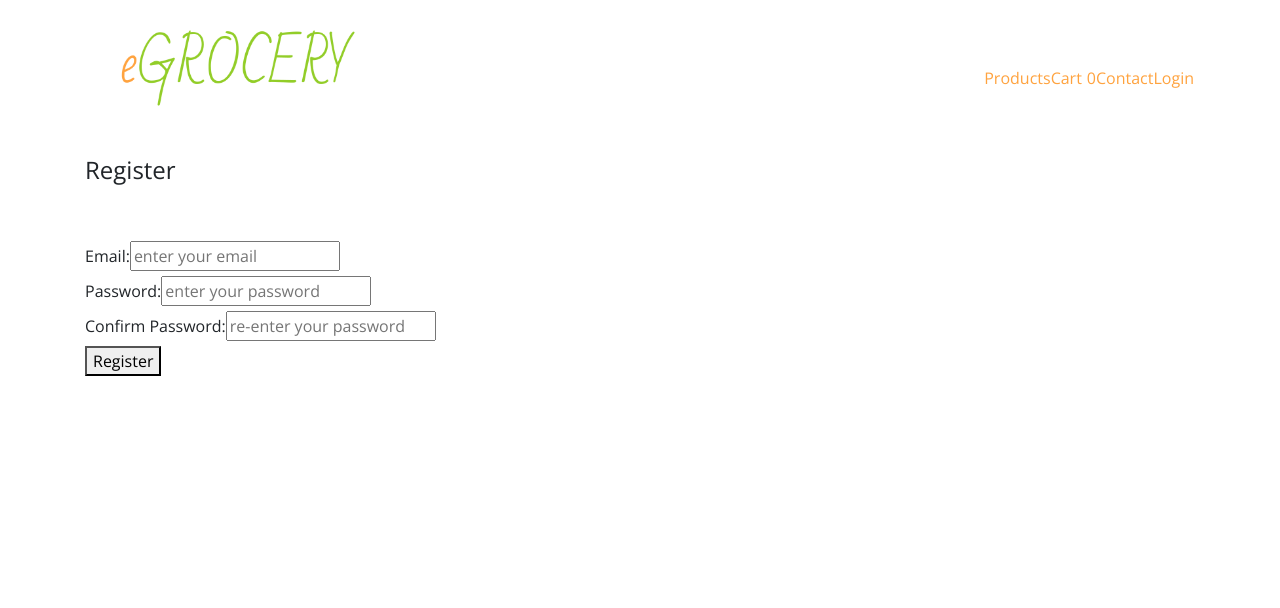
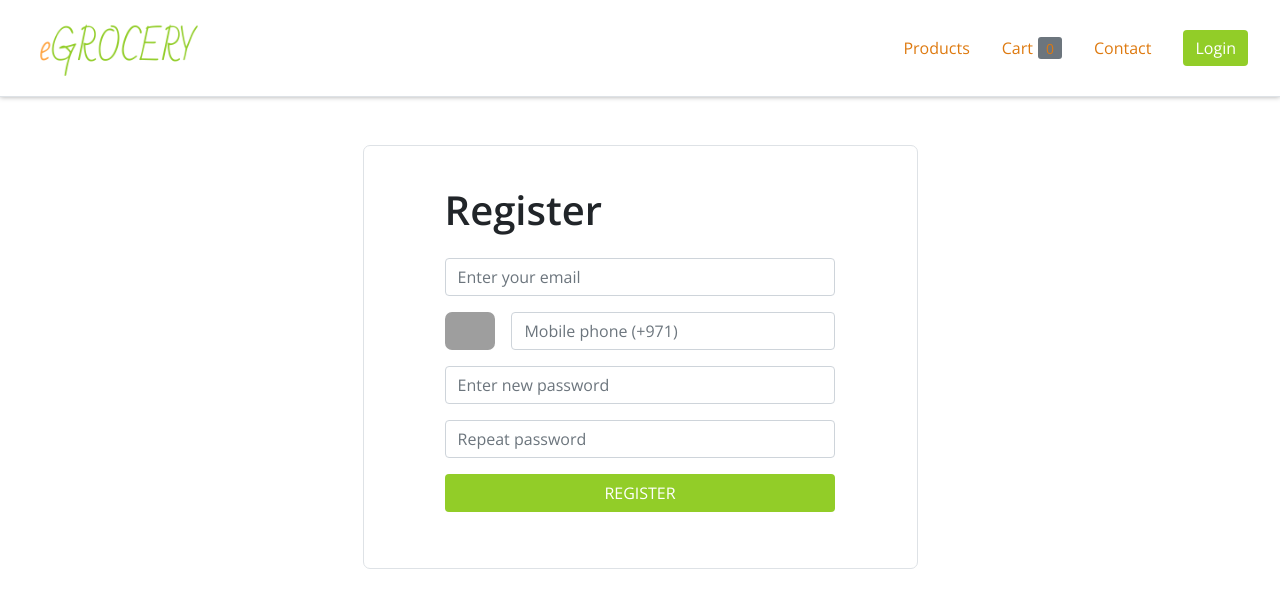
Before and after one commit to phamleyennhi/eGrocery, a React (Create React App) app in the folder egrocery/: page /register in a window 1280 px wide. Shown: the top 608 px of the page. Built offline with nearby package versions, Linux system fonts and the light colour scheme; no server answers; grey boxes are pictures that could not be loaded.

Commit message:
styled register and login

```diff
--- a/egrocery/src/App.js
+++ b/egrocery/src/App.js
@@ -1,11 +1,25 @@
-import React, { Component } from "react";
+import React, { Component, useState } from "react";
 import { Switch, Route, Link, BrowserRouter as Router } from "react-router-dom";
 import axios from 'axios';
 import jwt_decode from 'jwt-decode';
 
 
 import 'bootstrap/dist/css/bootstrap.min.css'; //bootstrap
-import { Container, Row, Col} from 'reactstrap';
+import { Container, Row, Col, Button} from 'reactstrap';
+import {
+  Collapse,
+  Navbar,
+  NavbarToggler,
+  NavbarBrand,
+  Nav,
+  NavItem,
+  NavLink,
+  UncontrolledDropdown,
+  DropdownToggle,
+  DropdownMenu,
+  DropdownItem,
+  NavbarText
+} from 'reactstrap';
 
 import AddProduct from './components/AddProduct';
 import Cart from './components/Cart';
@@ -147,6 +161,9 @@ export default class App extends Component {
     this.clearCart();
   };
 
+  // Navbar burger collapse button
+  // const [isOpen, setIsOpen] = useState(false);
+  // const toggle = () => setIsOpen(!isOpen);
 
   render() {
     return (
@@ -164,71 +181,78 @@ export default class App extends Component {
       >
         <Router ref={this.routerRef}>
         <div className="App">
-          <nav
-            className="navbar container"
+          <Navbar
+            className="border-bottom mb-5 bg-white"
             role="navigation"
             aria-label="main navigation"
+
           >
-            <div className="navbar-brand">
-            <div style={{height: "100px"}}>
-              <img style={{width: "300px"}} src="eGROCERY.png" alt=""/>
-              </div>
-              <label
-                role="button"
-                className="navbar-burger burger"
-                aria-label="menu"
-                aria-expanded="false"
-                data-target="navbarBasicExample"
-                onClick={e => {
-                  e.preventDefault();
-                  this.setState({ showMenu: !this.state.showMenu });
-                }}
-              >
-                <span aria-hidden="true"></span>
-                <span aria-hidden="true"></span>
-                <span aria-hidden="true"></span>
-              </label>
-            </div>
-              <div className={`navbar-menu ${
+            <NavbarBrand href="/" style={{height: "10vh"}}>
+              <img style={{height: "100%", width: "auto"}} src="eGROCERY.png" alt=""/>
+            </NavbarBrand>
+
+            <Nav navbar className={`flex-row ${
                   this.state.showMenu ? "is-active" : ""
                 }`}>
-                <Link to="/products" className="navbar-item">
-                  Products
-                </Link>
+              <NavItem>
+                <NavLink href="/products">Products</NavLink>
+              </NavItem>
+
               {(!this.state.user||(this.state.user && this.state.user.accessLevel > 0)) &&
-                (<Link to="/cart" className="navbar-item">
+                (<NavItem>
+                <NavLink href="/cart">
                   Cart
                   <span
-                    className="tag is-primary"
-                    style={{ marginLeft: "5px" }}
+                    className="bg-secondary pl-2 pr-2"
+                    style={{ marginLeft: "5px", borderRadius: "3px" }}
                   >
+                  <small>
                     { Object.keys(this.state.cart).length }
+                  </small>
                   </span>
-                </Link>)
+                </NavLink>
+                </NavItem>)
               }
+
               {this.state.user && this.state.user.accessLevel < 1 && (
-                  <Link to="/add-product" className="navbar-item">
+                <NavItem>
+                  <NavLink href="/add-product">
                     Add Product
-                  </Link>
+                  </NavLink>
+                </NavItem>
               )}
+
               {(!this.state.user||(this.state.user && this.state.user.accessLevel > 0)) &&
-                (<Link to="/contact" className="navbar-item">
+                (
+                <NavItem>
+                <NavLink href="/contact">
                   Contact
-                </Link>)
+                </NavLink>
+                </NavItem>
+                )
                 }
+
                 {!this.state.user ? (
-                  <>
-                  <Link to="/login" className="navbar-item">
+                  <NavItem>
+                  <NavLink href="/login">
+                  <Button className="bg-main">
                     Login
-                  </Link>
-                  </>
+                  </Button>
+
+                  </NavLink>
+                  </NavItem>
                 ) : (
-                  <Link to="/" onClick={this.logout} className="navbar-item">
+                <NavItem>
+                  <NavLink href="/" onClick={this.logout}>
+                    <Button className="bg-main">
                     Logout
-                  </Link>
+                  </Button>
+                  </NavLink>
+                  </NavItem>
                 )}
-              </div>
-            </nav>
+
+            </Nav>
+            </Navbar>
             <Switch>
               <Route exact path="/" component={ProductList} />
               <Route exact path="/login" component={Login} />
--- a/egrocery/src/components/Register.js
+++ b/egrocery/src/components/Register.js
@@ -1,6 +1,10 @@
 import React, { Component } from "react";
 import { Redirect } from "react-router-dom";
 import withContext from "../withContext";
+
+import 'bootstrap/dist/css/bootstrap.min.css'; //bootstrap
+
+import { Container, Row, Col, Button } from 'reactstrap';
 
 class Register extends Component {
   constructor(props) {
@@ -41,62 +45,83 @@ class Register extends Component {
   render() {
     return !this.state.registered ? (
       <>
-        <div className="hero is-primary ">
-          <div className="hero-body container">
-            <h4 className="title">Register</h4>
-          </div>
-        </div>
-        <br />
-        <br />
-                <div className="container is-max-desktop">
+        <Container>
+            <Row>
+            <Col lg="6" className="mx-auto border rounded p-4">
+            <Row className="mx-auto pt-3 pb-3">
+              <Col lg="10" className="mx-auto">
+                <h1 className="mb-4">Register</h1>
 
         <form onSubmit={this.register}>
-          <div className="columns is-mobile is-centered">
-            <div className="column is-half">
-              <div className="field">
-                <label className="label">Email: </label>
+          <div className="form-group">
                 <input
-                  className="input"
+                  className="form-control"
                   type="email"
                   name="username"
-                  placeholder="enter your email"
+                  placeholder="Enter your email"
                   onChange={this.handleChange}
                 />
               </div>
-              <div className="field">
-                <label className="label">Password: </label>
+
+              <div className="form-group">
+              <div className="form-row" style={{alignItems: "center"}}>
+              <div className="col-2">
+              <img
+              className="rounded img-fluid"
+              src="https://cdn.countryflags.com/thumbs/united-arab-emirates/flag-square-500.png"
+              style={{maxHeight: "38px",height: "auto", width: "auto"}} />
+              </div>
+              <div className="col-10">
+              <input
+                  className="form-control"
+                  type="phone"
+                  name="phone"
+                  placeholder="Mobile phone (+971)"
+
+                />
+              </div>
+              </div>
+              </div>
+
+              <div className="form-group">
                 <input
-                  className="input"
+                  className="form-control"
                   type="password"
                   name="password"
-                  placeholder="enter your password"
+                  placeholder="Enter new password"
                   onChange={this.handleChange}
                 />
               </div>
-              <div className="field">
-                <label className="label">Confirm Password: </label>
+
+              <div className="form-group">
                 <input
-                  className="input"
+                  className="form-control"
                   type="password"
                   name="password2"
-                  placeholder="re-enter your password"
+                  placeholder="Repeat password"
                   onChange={this.handleChange}
                 />
               </div>
               {this.state.error && (
-                <div className="has-text-danger">{this.state.error}</div>
+                <div className="text-danger">{this.state.error}</div>
               )}
-              <div className="field is-clearfix">
-                <button
-                  className="button is-primary is-outlined is-pulled-right"
+              <div className="form-group">
+                <Button
+                  className="bg-main form-control"
                 >
-                  Register
-                </button>
+                  REGISTER
+                </Button>
               </div>
-            </div>
-          </div>
+
         </form>
-        </div>
+        </Col>
+            </Row>
+
+
+            </Col>
+          </Row>
+
+        </Container>
       </>
     ) : (
       <Redirect to="/login" />
--- a/egrocery/src/index.js
+++ b/egrocery/src/index.js
@@ -3,7 +3,6 @@ import ReactDOM from 'react-dom';
 
 
 import 'bootstrap/dist/css/bootstrap.min.css';//bootstrap
-import { Container, Row, Col} from 'reactstrap';
 
 import './mystyles.css';
 // import './index.css';
--- a/egrocery/src/mystyles.css
+++ b/egrocery/src/mystyles.css
@@ -1,3 +1,9 @@
+/* #92CD28: primary
+#B6EE56: primary-alt
+
+#de7a10: secondary
+#ffab52: secondary-alt */
+
 @import url('https://fonts.googleapis.com/css2?family=Open+Sans:ital,wght@0,300;0,400;0,600;1,400&display=swap');
 @import url('https://fonts.googleapis.com/css2?family=Open+Sans+Condensed:ital,wght@0,300;0,700;1,300&display=swap');
 body * {
@@ -14,26 +20,48 @@ h3,
 h4,
 h5 {}
 
+.row {
+    margin: auto 0;
+}
+
+nav {
+    box-shadow: 0px 0px 5px #aaa;
+}
+
+nav ul li {
+    margin: auto 1rem;
+}
+
 .bg-main {
     background-color: #92CD28;
     color: white;
     border: none;
 }
 
-.bg-main:hover {
-    background-color: #FFA33F;
+.bg-main:hover,
+.bg-main:focus {
+    background-color: #B6EE56 !important;
 }
 
 a,
 a * {
-    color: #FFA33F;
+    color: #de7a10;
 }
 
 a:hover,
 a *:hover {
-    color: #FFA33F;
+    color: #ffab52;
 }
 
 .rounded {
     border-radius: 7px !important;
 }
+
+
+/* Small devices (landscape phones, 576px and up) */
+
+@media (max-width: 576px) {
+    .navbar {
+        justify-content: center;
+    }
+}
```
Lines whose indentation alone changed are shown as unchanged.
